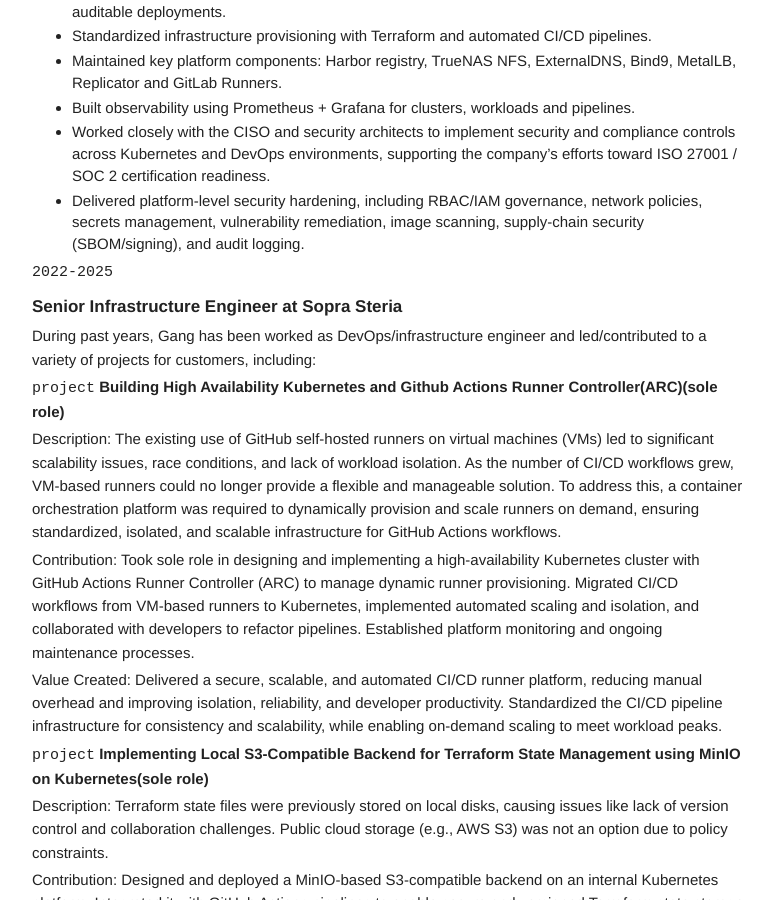
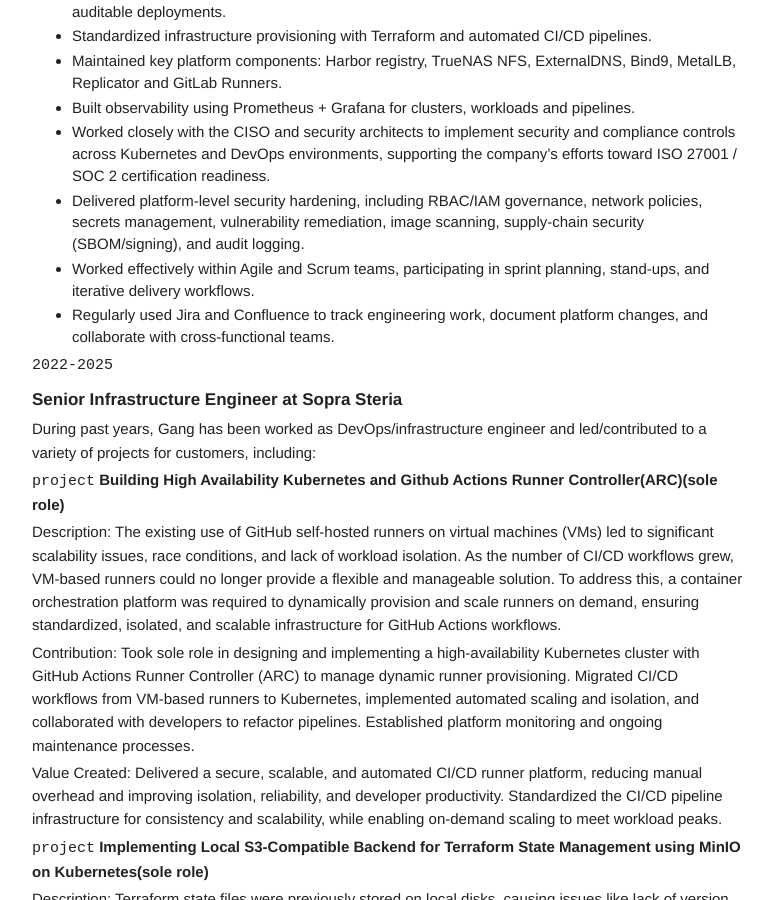
Before and after one commit to gcccheng/wugui, a Jekyll site: the page built from cvenglish.md, in a window 1280 px wide and 900 px high, scrolled down 1435 px. Shown: the whole window, without its empty margins (118-891 px from the left). Built offline with Jekyll 4.4.1, drawn with Linux system fonts in a browser that asks for light colours.

Commit message:
Enhance CV with Agile and tool usage details
Added experience in Agile practices and tool usage.

```diff
--- a/cvenglish.md
+++ b/cvenglish.md
@@ -52,6 +52,8 @@ Designed and delivered Appear’s internal AI platform based on OpenWebUI to sup
 - Built observability using Prometheus + Grafana for clusters, workloads and pipelines.
 - Worked closely with the CISO and security architects to implement security and compliance controls across Kubernetes and DevOps environments, supporting the company’s efforts toward ISO 27001 / SOC 2 certification readiness.
 - Delivered platform-level security hardening, including RBAC/IAM governance, network policies, secrets management, vulnerability remediation, image scanning, supply-chain security (SBOM/signing), and audit logging.
+- Worked effectively within Agile and Scrum teams, participating in sprint planning, stand-ups, and iterative delivery workflows.
+- Regularly used Jira and Confluence to track engineering work, document platform changes, and collaborate with cross-functional teams.
 
 
 `2022-2025`
```
